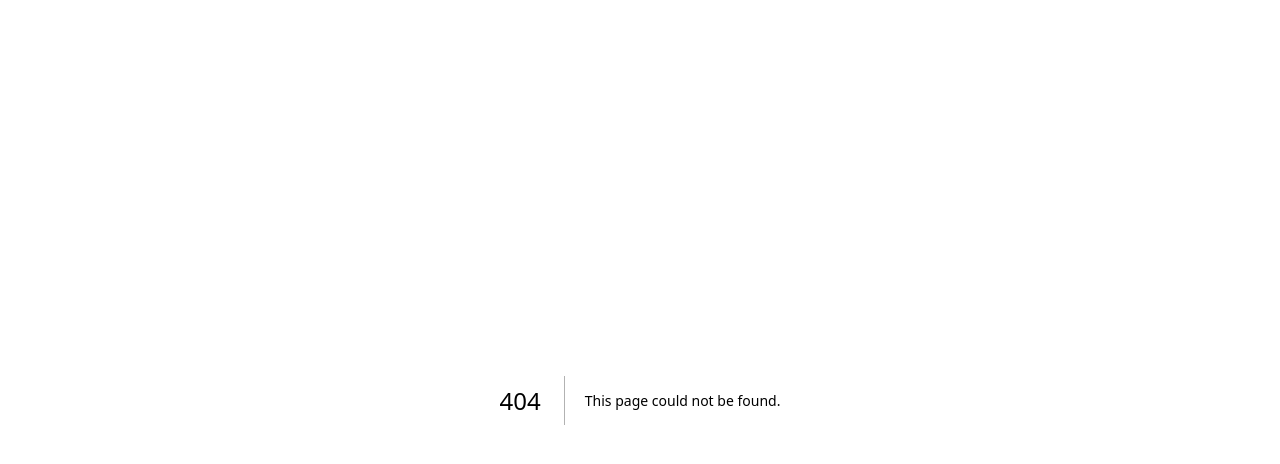
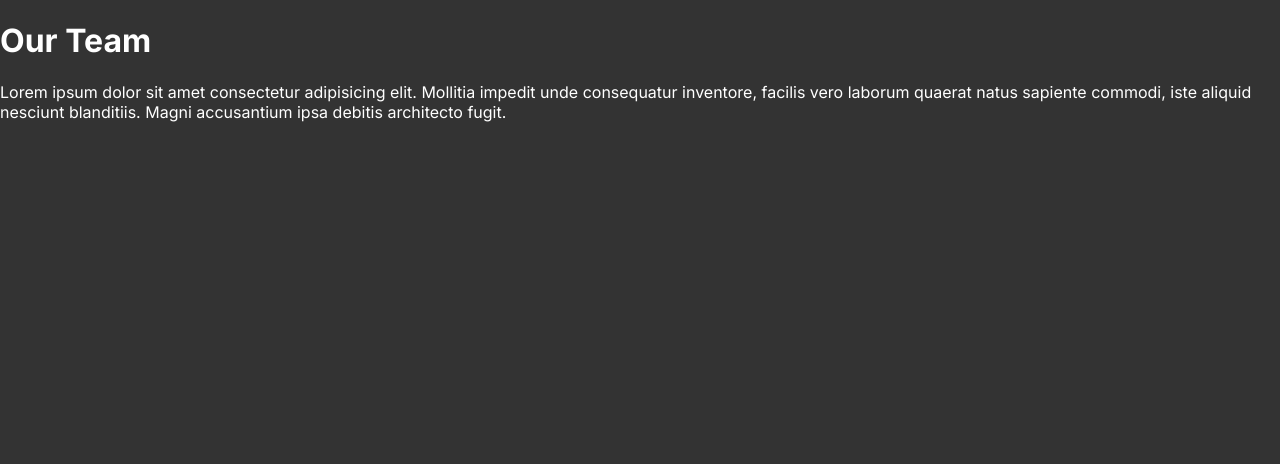
Before and after one commit to shayangraph/github-api-nextjs, a Next.js app: page /about/team in a window 1280 px wide. Before the commit this address had no page. Shown: the top 464 px of the page. Built offline with nearby package versions, Linux system fonts and the light colour scheme.

Commit message:
add routes & style

```diff
--- /dev/null
+++ b/app/about/team/page.jsx
@@ -0,0 +1,17 @@
+import React from "react";
+
+const TeamPage = () => {
+  return (
+    <div>
+      <h1>Our Team</h1>
+      <p>
+        Lorem ipsum dolor sit amet consectetur adipisicing elit. Mollitia
+        impedit unde consequatur inventore, facilis vero laborum quaerat natus
+        sapiente commodi, iste aliquid nesciunt blanditiis. Magni accusantium
+        ipsa debitis architecto fugit.
+      </p>
+    </div>
+  );
+};
+
+export default TeamPage;
--- a/app/layout.js
+++ /dev/null
@@ -1,17 +0,0 @@
-import './globals.css'
-import { Inter } from 'next/font/google'
-
-const inter = Inter({ subsets: ['latin'] })
-
-export const metadata = {
-  title: 'Create Next App',
-  description: 'Generated by create next app',
-}
-
-export default function RootLayout({ children }) {
-  return (
-    <html lang="en">
-      <body className={inter.className}>{children}</body>
-    </html>
-  )
-}
--- /dev/null
+++ b/app/layout.jsx
@@ -0,0 +1,18 @@
+import "./globals.css";
+import { Inter } from "next/font/google";
+
+const inter = Inter({ subsets: ["latin"] });
+
+export const metadata = {
+  title: "Shayangraph",
+  description: "Web development nextjs",
+  keywords: "web developer,css,javascript",
+};
+
+export default function RootLayout({ children }) {
+  return (
+    <html lang="en">
+      <body className={inter.className}>{children}</body>
+    </html>
+  );
+}
```
Also changed, not shown: app/about/page.jsx (added, +21 -0 lines), app/page.js (deleted, +0 -9 lines), app/page.jsx (added, +22 -0 lines).
